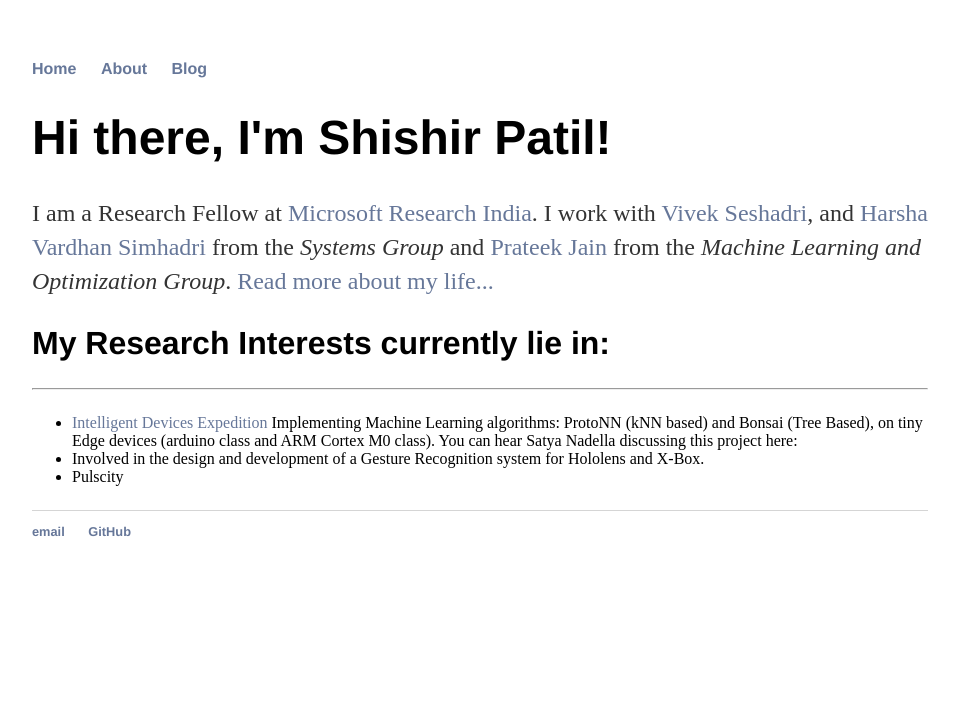
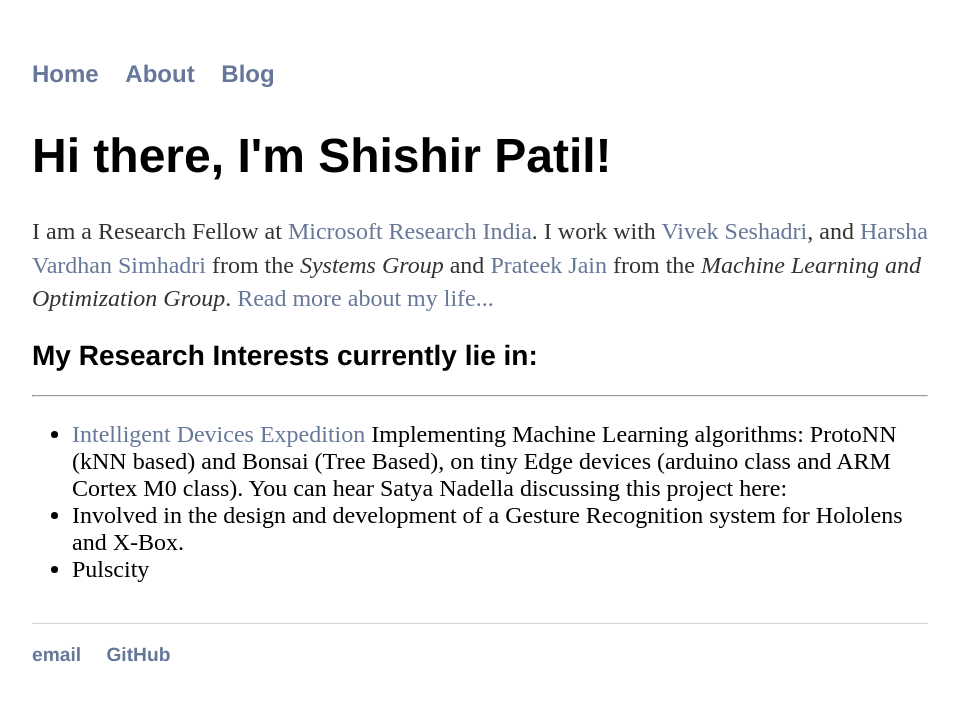
Before and after one commit to ShishirPatil/ShishirPatil.github.io, a Jekyll site: the page built from index.md, in a window 1280 px wide. Shown: the top 701 px of the page, without its empty margins (160-1119 px from the left). Built offline with Jekyll 4.4.1, drawn with Linux system fonts in a browser that asks for light colours.

Commit message:
Checkpoint2: Added Template for Work done

```diff
--- a/css/main.css
+++ b/css/main.css
@@ -24,7 +24,7 @@
     font-family:'Helvetica', 'Arial', 'Sans-Serif';
 }
 h2 {
-    font-size: 2em;
+    font-size: 1.75em;
     font-family:'Helvetica', 'Arial', 'Sans-Serif';
 }
 p {
@@ -44,5 +44,12 @@
 
 ul.posts li {
     list-style: none;
+}
+ul {
+    margin: 20px auto 40px;
+    font-size: 1.5em;
+}
 
+ul li {
+    list-style: disc;
 }
--- a/index.md
+++ b/index.md
@@ -4,17 +4,20 @@
 ---
 <div class="blurb">
 	<h1>Hi there, I'm Shishir Patil!</h1>
-	<p>I am a Research Fellow at <a href ='https://www.microsoft.com/en-us/research/lab/microsoft-research-india/'>Microsoft Research India</a>. I work with <a href='https://www.microsoft.com/en-us/research/people/visesha/'>Vivek Seshadri</a>, and <a href='http://harsha-simhadri.org/'>Harsha Vardhan Simhadri</a> from the <em>Systems Group</em> and <a href='http://www.prateekjain.org/'>Prateek Jain</a> from the <em>Machine Learning and Optimization Group</em>.   <a href="/about">Read more about my life...</a></p>
-</div><!-- /.blurb -->
-
-<div class="blurb">
+    	<p>I am a Research Fellow at <a href ='https://www.microsoft.com/en-us/research/lab/microsoft-research-india/'>Microsoft Research India</a>. I work with <a href='https://www.microsoft.com/en-us/research/people/visesha/'>Vivek Seshadri</a>, and <a href='http://harsha-simhadri.org/'>Harsha Vardhan Simhadri</a> from the <em>Systems Group</em> and <a href='http://www.prateekjain.org/'>Prateek Jain</a> from the <em>Machine Learning and Optimization Group</em>.   <a href="/about">Read more about my life...</a>
+        </p>
 
     <h2>My Research Interests currently lie in:</h2><hr>
-    <p>
-            <ul><li><a href ='https://github.com/Microsoft/EdgeML'>Intelligent Devices Expedition</a>
-        Implementing Machine Learning algorithms: ProtoNN (kNN based) and Bonsai (Tree Based), on tiny Edge devices (arduino class and ARM Cortex M0 class). You can hear Satya Nadella discussing this project here:</li>
-        <li>Involved in the design and development of a Gesture Recognition system for Hololens and X-Box.</li>
-        <li>Pulscity</li></ul>
-     </p>
+        <p>
+            <ul>
+                <li><a href ='https://github.com/Microsoft/EdgeML'>Intelligent Devices Expedition</a>
+                Implementing Machine Learning algorithms: ProtoNN (kNN based) and Bonsai (Tree Based), on tiny Edge devices (arduino class and ARM Cortex M0 class). You can hear Satya Nadella discussing this project here:</li>
+
+                <li>Involved in the design and development of a Gesture Recognition system for Hololens and X-Box.</li>
+
+                <li>Pulscity</li>
+            </ul>
+        </p>
+
 
 </div><!-- /.blurb -->
```
